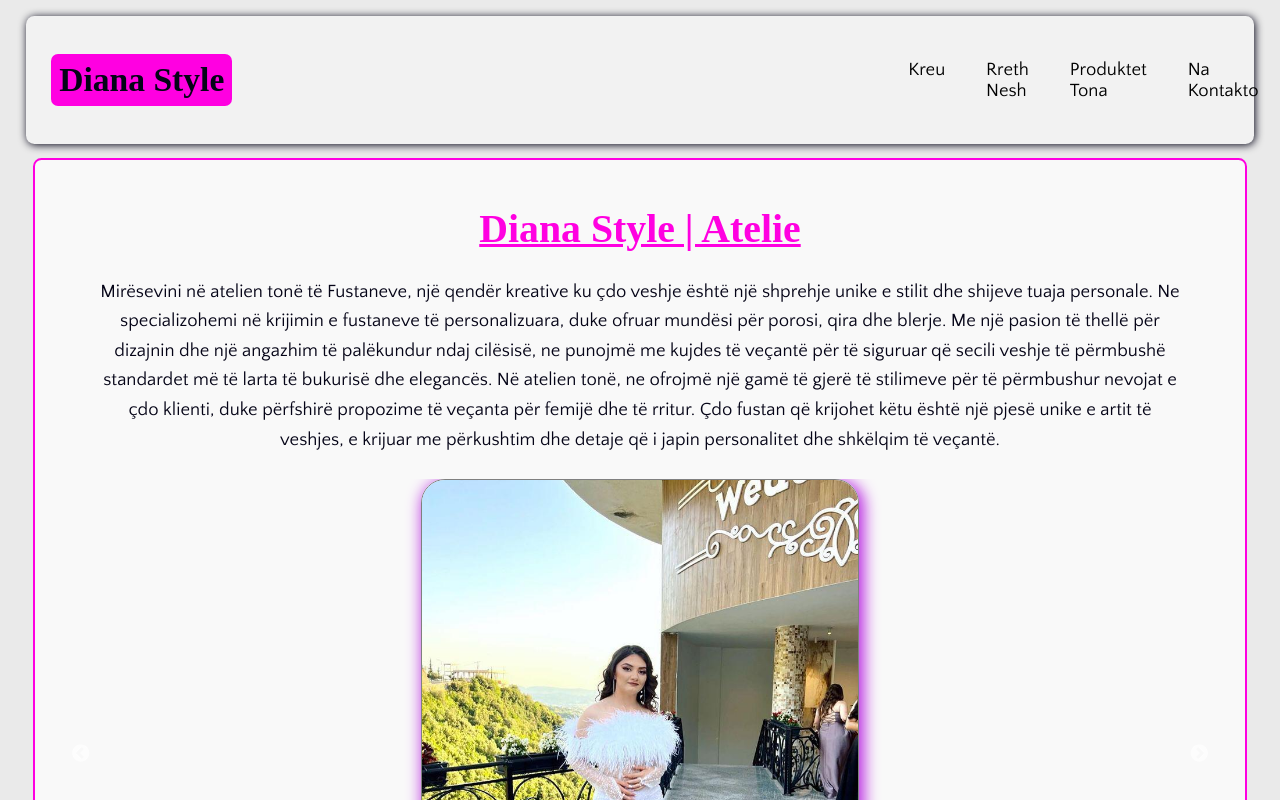
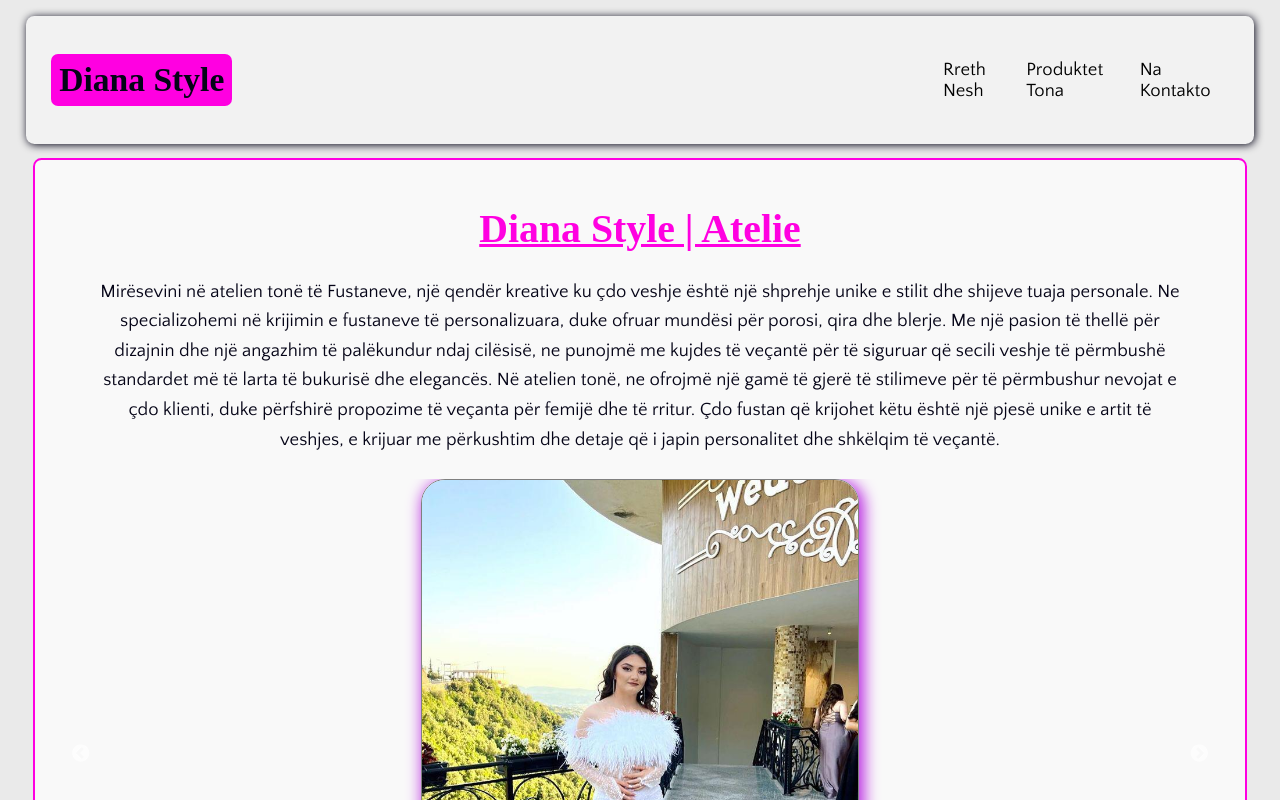
Before and after one commit to Ili-Aliaj/Diana-Style, a React (Vite) app: page / in a window 1280 px wide. Shown: the top 800 px of the page. Built offline with nearby package versions, Linux system fonts and the light colour scheme; a web font is replaced by a local one.

Commit message:
more style changes

```diff
--- a/src/BodyComponents/Header.jsx
+++ b/src/BodyComponents/Header.jsx
@@ -85,11 +85,6 @@ function Header() {
             ☰
           </button>
           <ul className={`nav-links ${isMenuOpen ? "open" : ""}`}>
-            <li>
-              <a className="kreu-navlink-open" onClick={handleClick} href="kreu">
-                Kreu
-              </a>
-            </li>
             <li>
               <a onClick={handleClick} href="rreth-nesh">
                 Rreth Nesh
--- a/src/indexx.css
+++ b/src/indexx.css
@@ -367,10 +367,6 @@ small {
     width: 50%;
   }
 }
-box-icon{
-  vertical-align: middle;
-}
-
 /* Media queries for phones with max-width 480px */
 @media screen and (max-width: 480px) {
   .title {
@@ -399,10 +395,6 @@ box-icon{
   .nav-links.open {
     display: block; /* Show navigation links when menu is open */
     width: 30%;
-  }
-
-  .kreu-navlink-open{
-    padding-right: 100%;
   }
 
   .grid-images {
```
